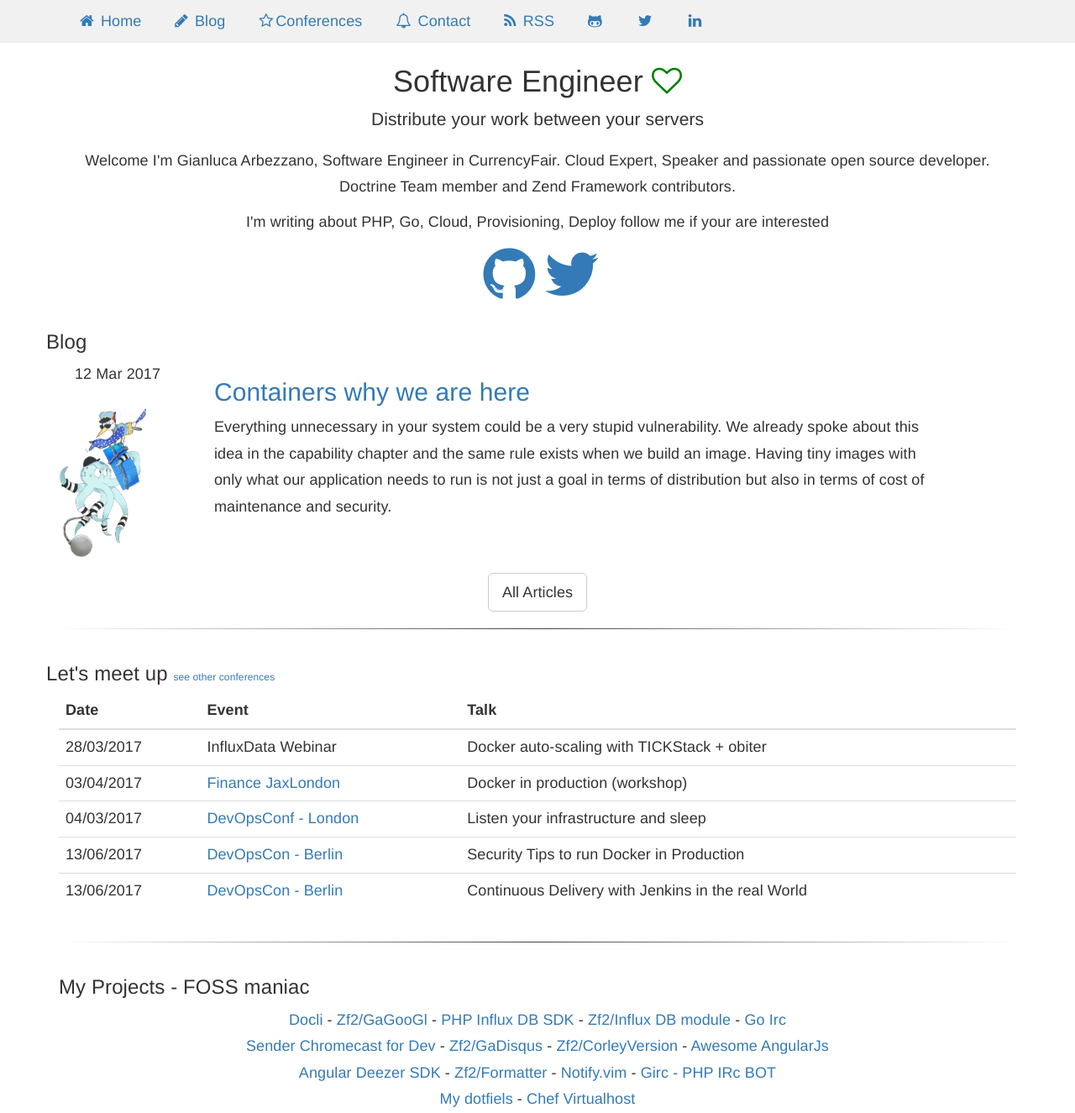
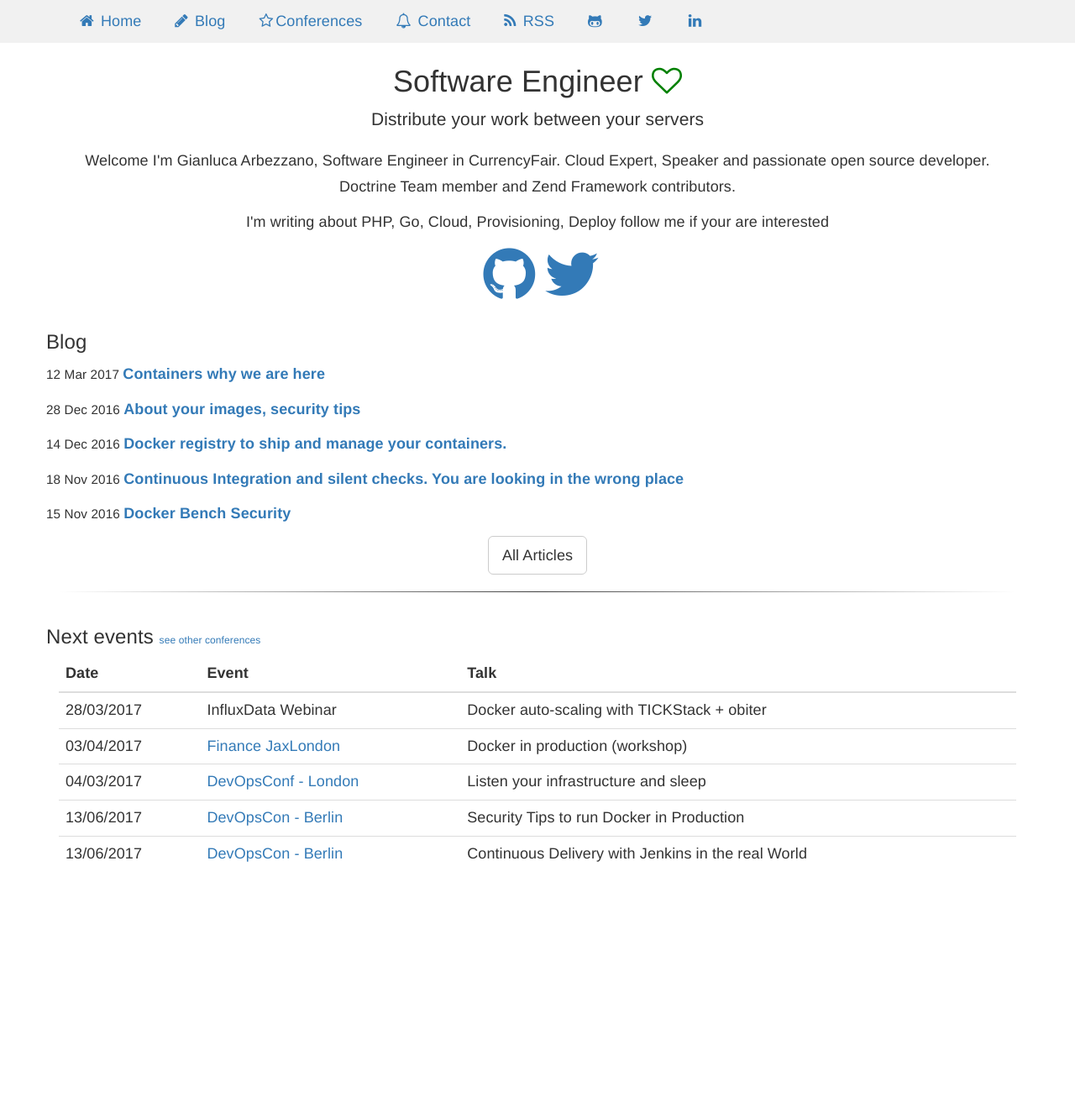
Before and after one commit to gianarb/gianarb.github.com, a Jekyll site: the page built from index.html, in a window 1280 px wide and 1325 px high. Shown: the whole window at 84% size. Built offline with Jekyll 4.4.1, drawn with Linux system fonts in a browser that asks for light colours; nearby versions of some CDN libraries.

Commit message:
Next posts in homepage

```diff
--- a/_includes/next-events.html
+++ b/_includes/next-events.html
@@ -1,5 +1,5 @@
 <div class="row">
-    <h3>Let's meet up <small><a href="/conferences.html">see other conferences</a></small></h3>
+    <h3>Next events <small><a href="/conferences.html">see other conferences</a></small></h3>
 
     <div class="col-md-12">
       <table class="table table-hover">
--- /dev/null
+++ b/_includes/short_post.html
@@ -0,0 +1,5 @@
+<div class="row">
+    <div class="col-md-12">
+        <p><small>{{ post.date | date_to_string }} </small><b><a href="{{ post.url }}">{{ post.title }}</a></b></p>
+    </div>
+</div>
--- a/index.html
+++ b/index.html
@@ -25,8 +25,8 @@
   <h3>Blog</h3>
   <div class="row">
       <div class="col-md-12">
-          {% for post in site.categories['post'] limit:1 %}
-              {% include post_detail.html %}
+          {% for post in site.categories['post'] limit:5 %}
+              {% include short_post.html %}
           {% endfor %}
       </div>
   </div>
@@ -40,19 +40,3 @@
 <hr class="style-two">
 
 {% include next-events.html %}
-<hr class="style-two">
-
-<div id="project" class="row">
-    <div class="col-md-12">
-        <h3>My Projects - FOSS maniac</h3>
-        <div class="col-md-12 text-center">
-            <a href="http://docli.gianarb.it" target="_blank">Docli</a> - <a href="http://gianarb.it/GaGooGl" targer="_blank">Zf2/GaGooGl</a> - <a href="http://github.com/corley/influxdb-php-sdk" target="_blank">PHP Influx DB SDK</a> - <a href="https://github.com/gianarb/zf2-influxdb-module" targer="_blank">Zf2/Influx DB module</a> - <a href="https://github.com/gianarb/go-irc" target="_blank">Go Irc</a>
-            <br>
-            <a href="http://github.com/gianarb/sendev-cast" target="_blank">Sender Chromecast for Dev</a> - <a href="http://github.com/gianarb/GaDisqus" target="_blank">Zf2/GaDisqus</a> - <a href="https://github.com/gianarb/corley-version-module" target="_blank">Zf2/CorleyVersion</a> - <a href="https://github.com/gianarb/awesome-angularjs" target="_blank">Awesome AngularJs</a>
-            <br>
-            <a href="https://github.com/gianarb/ng-deezer-sdk" target="_blank">Angular Deezer SDK</a> - <a href="https://github.com/gianarb/zf2-formatter" target="_blank">Zf2/Formatter</a> - <a href="https://github.com/gianarb/notify.vim" target="_blank">Notify.vim</a> - <a href="https://github.com/gianarb/girc" target="_blank">Girc - PHP IRc BOT</a>
-            <br>
-            <a href="https://github.com/gianarb/dotfiles" target="_blank">My dotfiels</a> - <a href="https://github.com/gianarb/virtualhosts-cookbooks" target="_blank">Chef Virtualhost</a>
-        </div>
-    </div>
-</div>
```
